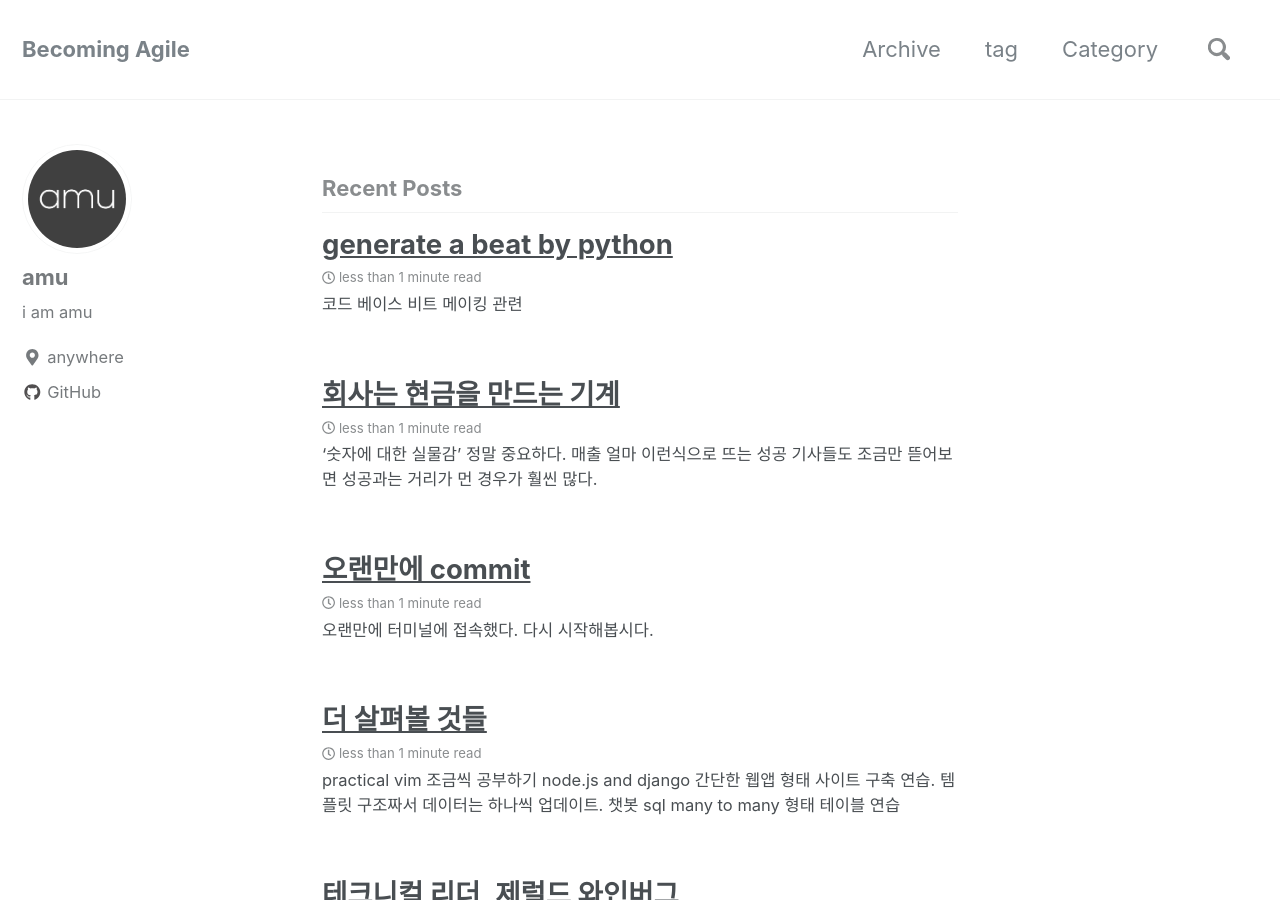
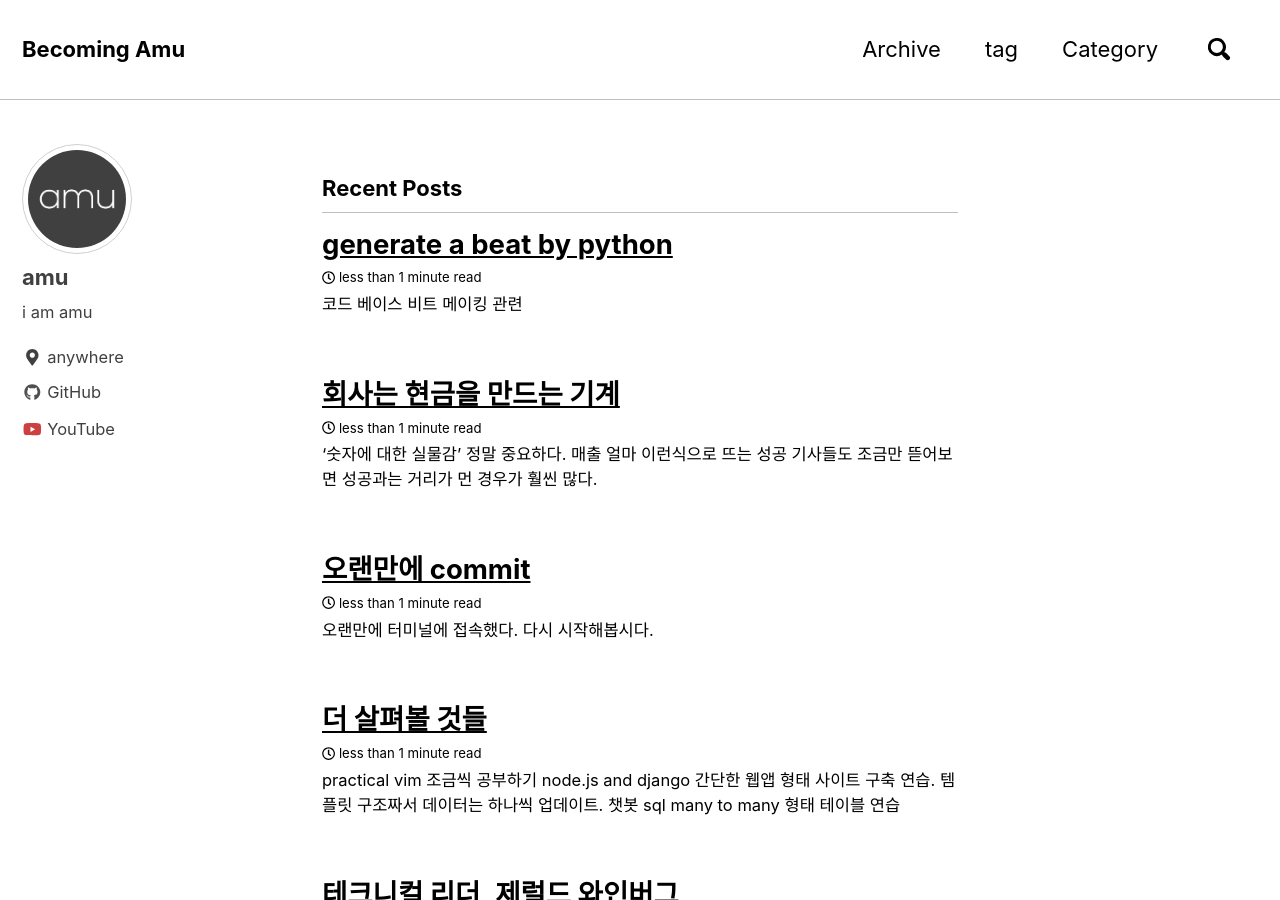
Before and after one commit to xulfereht/xulfereht.github.io, a Jekyll site: the page built from index.html, in a window 1280 px wide and 900 px high. Built offline with Jekyll 4.4.1, drawn with Linux system fonts in a browser that asks for light colours; nearby versions of some CDN libraries; the list of posts is cut into pages by our own code.

```diff
--- a/_config.yml
+++ b/_config.yml
@@ -12,11 +12,11 @@
 
 # theme                  : "minimal-mistakes-jekyll"
 # remote_theme           : "mmistakes/minimal-mistakes"
-minimal_mistakes_skin    : "default" # "air", "aqua", "contrast", "dark", "dirt", "neon", "mint", "plum", "sunrise"
+minimal_mistakes_skin    : contrast #"default" # "air", "aqua", "contrast", "dark", "dirt", "neon", "mint", "plum", "sunrise"
 
 # Site Settings
 locale                   : "en"
-title                    : "Becoming Agile"
+title                    : "Becoming Amu"
 title_separator          : "-"
 name                     : "amu"
 description              : "..."
@@ -127,7 +127,7 @@ author:
   vine             :
   weibo            :
   xing             :
-  youtube          : # "https://youtube.com/c/MichaelRoseDesign"
+  youtube          :  "https://www.youtube.com/channel/UCpZ3EcNcV3g4QTD8a2WTv5g"
 
 
 # Reading Files
```
Also changed, not shown: 1 other file.
